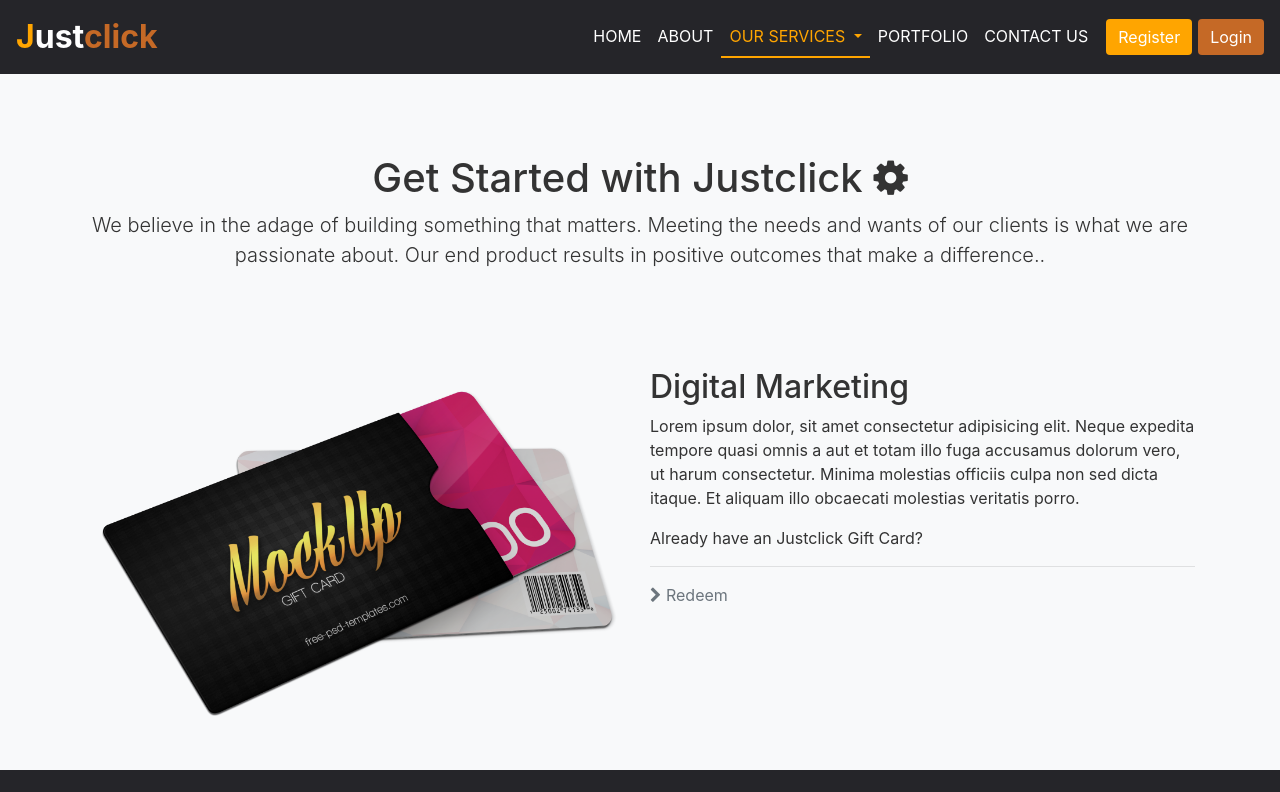
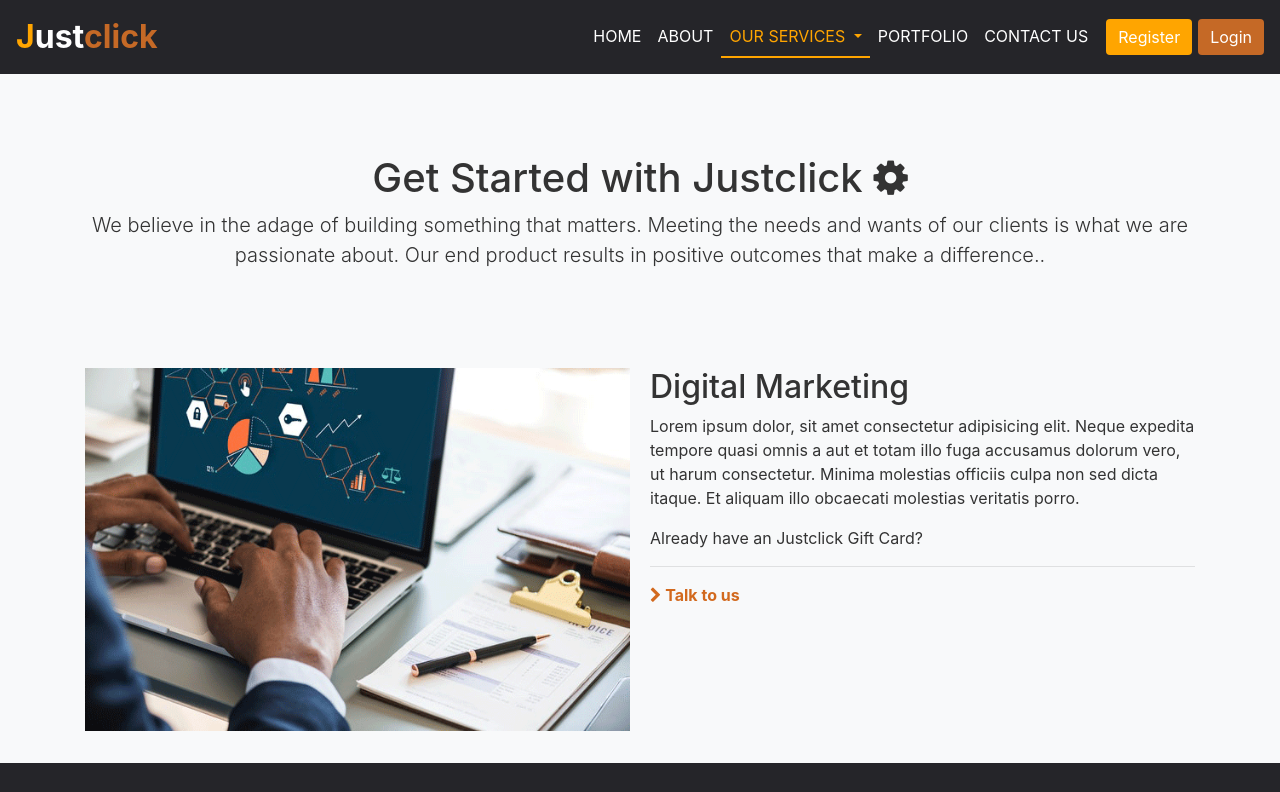
Before and after one commit to selianord/JustClick, a plain HTML site: page DropdownPages/digitalMarketing.html in a window 1280 px wide. Shown: the top 792 px of the page. Drawn offline with Linux system fonts and the light colour scheme.

Commit message:
later change tonight By Selemani L

```diff
--- a/DropdownPages/digitalMarketing.html
+++ b/DropdownPages/digitalMarketing.html
@@ -173,11 +173,11 @@
   </div>
     <!-- end of main content -->
     <!-- Gift Card Section -->
-     <section id="gift-cards" class="section bg-light">
+     <section id="more-details" class="section bg-light">
        <div class="container">
-         <div class="gift-cards">
+         <div class="more-details">
            <div>
-             <img src="../images/cards.png" alt="card image here">
+             <img src="../images/businessman-charts-close-up-digital-marketing.png" alt="businessman charts close up digital marketing google analytics seo">
            </div>
            <div>
              <h2>Digital Marketing</h2>
@@ -188,8 +188,8 @@
              </p>
              <p>Already have an Justclick Gift Card?</p>
              <hr>
-             <a href="#" class="text-secondary">
-               <i class="fa fa-chevron-right"></i> Redeem
+             <a href="../contact.html" class="text-secondary advert-intro">
+               <i class="fa fa-chevron-right"></i> Talk to us
              </a>
            </div>
          </div>
--- a/css/juckclick.css
+++ b/css/juckclick.css
@@ -170,7 +170,7 @@ primary:not(:disabled):not(.disabled):active{
 img{
   width: 100%;
 }
-.gift-cards {
+.more-details {
   display: grid;
   grid-gap: 20px;
   grid-template-columns: repeat(2, 1fr);
@@ -315,7 +315,7 @@ footer .footer-bottom {
 /*  end of footer css here*/
 /* ==================Media queries start here===== */
 @media screen and (max-width: 780px) {
-  .gift-cards {
+  .more-details {
     grid-template-columns: 1fr;
   }
  .unstyled{
```
Also changed, not shown: DropdownPages/googleAnalytics.html (+5 -5 lines), DropdownPages/seo.html (+2 -2 lines), DropdownPages/webDevelopment.html (+5 -5 lines), about.html (+4 -4 lines), contact.html (+2 -2 lines), index.html (+2 -2 lines), images/bg.png (deleted), images/blurred-background-cellphone-cheerful-businesswoman-in-greenworld-400x400.png (added), images/businessman-charts-close-up-digital-marketing.png (added), images/cellphone-codes-coding-mobile-development.png (added), images/macBookPro-web-development.png (added), images/phealth-care-greenworld-product.png (added), images/zandtom-legal-security-operation.png (added).
